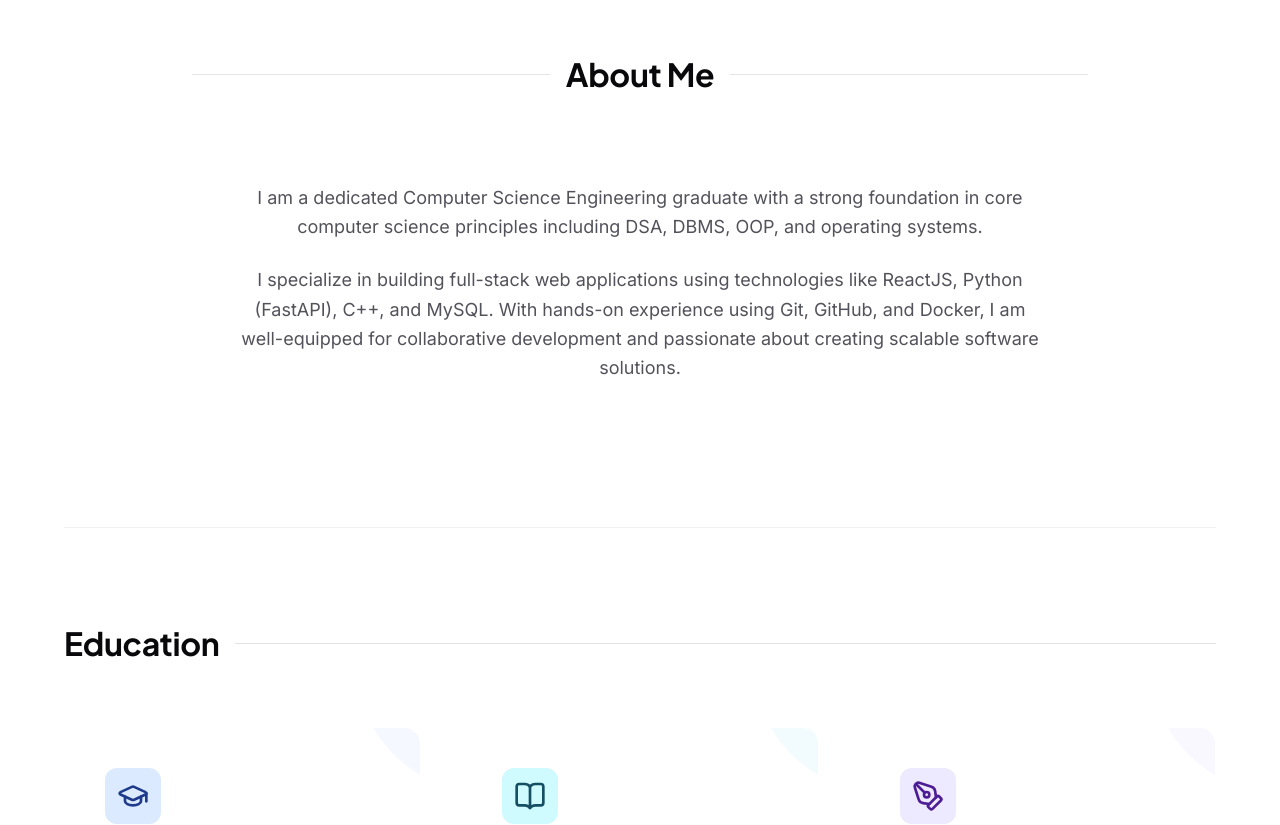
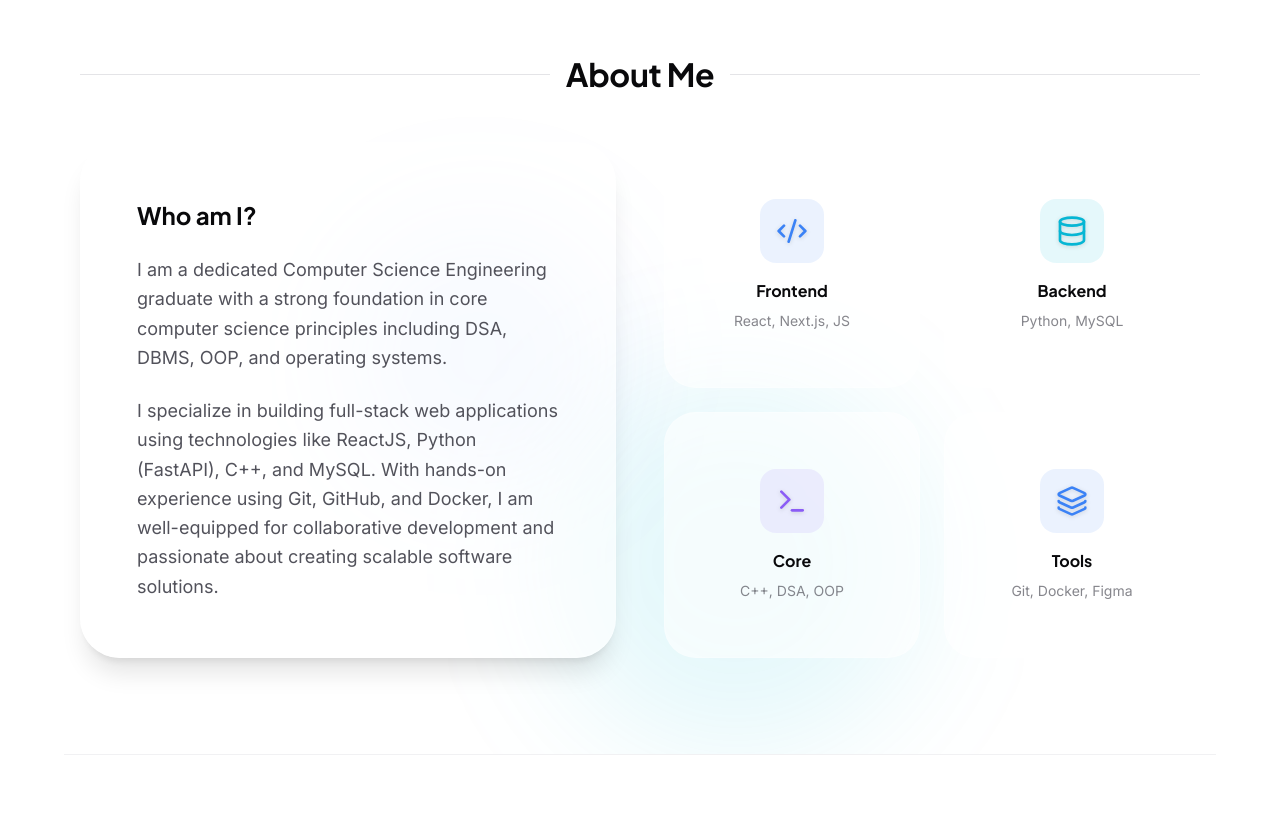
Before and after one commit to Sachin7568/Portfolio, a Next.js app: page / in a window 1280 px wide. Shown: the part 1040-1865 px from the top of the page. Built offline with nearby package versions, Linux system fonts and the light colour scheme.

Commit message:
Revamp About section with premium 3D layout and add 3D Tilt animations to cards globally

```diff
--- a/src/components/sections/About.tsx
+++ b/src/components/sections/About.tsx
@@ -3,28 +3,65 @@
 import { AnimatedSection } from "@/components/ui/AnimatedSection";
 import { SectionHeader } from "@/components/ui/SectionHeader";
 import { personal } from "@/data/personal";
+import { Tilt3D } from "@/components/ui/Tilt3D";
+import { Code2, Database, Terminal, Layers } from "lucide-react";
 
 export function About() {
   return (
     <section
       id="about"
-      className="py-16 md:py-24 border-b border-outline-variant/50"
+      className="py-16 md:py-24 border-b border-outline-variant/50 relative overflow-hidden"
       aria-labelledby="about-heading"
     >
-      <div className="max-w-4xl mx-auto">
+      {/* 3D Background Orbs */}
+      <div className="absolute top-1/2 left-1/4 -translate-y-1/2 w-64 h-64 bg-primary/10 rounded-full blur-3xl pointer-events-none" />
+      <div className="absolute bottom-0 right-1/4 w-96 h-96 bg-tertiary/10 rounded-full blur-3xl pointer-events-none" />
+
+      <div className="max-w-6xl mx-auto px-4 relative z-10">
         <AnimatedSection>
           <SectionHeader title="About Me" id="about-heading" align="center" />
         </AnimatedSection>
 
-        <AnimatedSection delay={0.2}>
-          <div className="font-body text-lg text-on-surface-variant space-y-6 text-center glass dark:bg-zinc-900/60 p-8 md:p-12 rounded-3xl border border-outline-variant/30">
+        <div className="mt-12 grid grid-cols-1 lg:grid-cols-2 gap-8 lg:gap-12 items-stretch">
+          <AnimatedSection delay={0.2} className="h-full">
+            <Tilt3D tiltMaxAngleX={5} tiltMaxAngleY={5} depth={30} className="h-full">
+              <div className="h-full font-body text-lg text-on-surface-variant space-y-6 glass dark:bg-zinc-900/40 p-10 md:p-14 rounded-[2.5rem] border border-outline-variant/30 shadow-xl relative overflow-hidden group">
+                <div className="absolute inset-0 bg-gradient-to-br from-primary/5 to-transparent opacity-0 group-hover:opacity-100 transition-opacity duration-700 pointer-events-none" />
+
+                <h3 className="font-headline text-2xl font-bold text-on-surface mb-6 group-hover:text-primary transition-colors duration-500 relative z-10">
+                  Who am I?
+                </h3>
+
                 {personal.about.map((paragraph, i) => (
-              <p key={i} className="leading-relaxed">
+                  <p key={i} className="leading-relaxed relative z-10">
                     {paragraph}
                   </p>
                 ))}
               </div>
+            </Tilt3D>
           </AnimatedSection>
+
+          <AnimatedSection delay={0.3} className="h-full">
+            <div className="grid grid-cols-2 gap-6 h-full">
+              {[
+                { icon: Code2, title: "Frontend", desc: "React, Next.js, JS", color: "text-primary", bg: "bg-primary/10", border: "hover:border-primary/50 hover:shadow-[0_0_30px_rgba(56,189,248,0.15)]" },
+                { icon: Database, title: "Backend", desc: "Python, MySQL", color: "text-tertiary", bg: "bg-tertiary/10", border: "hover:border-tertiary/50 hover:shadow-[0_0_30px_rgba(45,212,191,0.15)]" },
+                { icon: Terminal, title: "Core", desc: "C++, DSA, OOP", color: "text-secondary", bg: "bg-secondary/10", border: "hover:border-secondary/50 hover:shadow-[0_0_30px_rgba(167,139,250,0.15)]" },
+                { icon: Layers, title: "Tools", desc: "Git, Docker, Figma", color: "text-primary", bg: "bg-primary/10", border: "hover:border-primary/50 hover:shadow-[0_0_30px_rgba(56,189,248,0.15)]" },
+              ].map((item, i) => (
+                <Tilt3D key={i} tiltMaxAngleX={15} tiltMaxAngleY={15} scale={1.05} depth={20} className="h-full">
+                  <div className={`h-full glass dark:bg-zinc-900/40 p-6 md:p-8 rounded-[2rem] border border-outline-variant/30 flex flex-col items-center justify-center text-center group transition-all duration-500 ${item.border}`}>
+                    <div className={`w-16 h-16 rounded-2xl flex items-center justify-center mb-4 transition-transform duration-500 group-hover:scale-110 group-hover:-translate-y-2 ${item.bg} ${item.color}`}>
+                      <item.icon className="w-8 h-8 drop-shadow-sm" />
+                    </div>
+                    <h4 className="font-headline font-bold text-on-surface mb-2 relative z-10">{item.title}</h4>
+                    <p className="text-sm font-medium text-on-surface-variant/70 relative z-10">{item.desc}</p>
+                  </div>
+                </Tilt3D>
+              ))}
+            </div>
+          </AnimatedSection>
+        </div>
       </div>
     </section>
   );
--- a/src/components/sections/Certifications.tsx
+++ b/src/components/sections/Certifications.tsx
@@ -12,6 +12,7 @@ import {
   ExternalLink,
 } from "lucide-react";
 import { cn } from "@/lib/utils";
+import { Tilt3D } from "@/components/ui/Tilt3D";
 
 const iconMap: Record<string, React.ComponentType<{ className?: string }>> = {
   Award,
@@ -66,6 +67,8 @@ export function Certifications() {
                   : {};
 
                 return (
+                  <Tilt3D tiltMaxAngleX={8} tiltMaxAngleY={8} scale={1.03} className="h-full">
+                    // @ts-expect-error dynamic wrapper type mismatch is fine here
                     <CardWrapper
                       {...wrapperProps}
                       className="group block p-6 rounded-3xl glass dark:bg-zinc-900/40 border border-outline-variant/30 transition-all duration-500 hover:border-primary/50 hover:shadow-[0_0_30px_rgba(56,189,248,0.15)] hover:-translate-y-2 h-full relative overflow-hidden"
@@ -104,6 +107,7 @@ export function Certifications() {
                         )}
                       </div>
                     </CardWrapper>
+                  </Tilt3D>
                 );
               })()}
             </AnimatedSection>
--- a/src/components/sections/Projects.tsx
+++ b/src/components/sections/Projects.tsx
@@ -21,7 +21,7 @@ import {
 } from "lucide-react";
 import { Github } from "@/components/ui/Icons";
 import { cn } from "@/lib/utils";
-
+import { Tilt3D } from "@/components/ui/Tilt3D";
 const iconMap: Record<string, React.ComponentType<{ className?: string }>> = {
   Gamepad2,
   Crown,
@@ -310,7 +310,9 @@ export function Projects() {
                 animate={{ opacity: 1, scale: 1 }}
                 exit={{ opacity: 0, scale: 0.95 }}
                 transition={{ duration: 0.3, delay: index * 0.05 }}
+                className="h-full"
               >
+                <Tilt3D tiltMaxAngleX={4} tiltMaxAngleY={4} scale={1.02} className="h-full">
                   <div
                     className="project-card glass dark:bg-zinc-900/60 border border-outline-variant/30 rounded-2xl overflow-hidden flex flex-col group transition-all duration-500 cursor-pointer h-full hover:-translate-y-2"
                     onClick={() => setSelectedProject(project)}
@@ -346,11 +348,11 @@ export function Projects() {
                         </h3>
                         <div
                           className={cn(
-                          "w-10 h-10 rounded-full flex items-center justify-center",
+                            "w-10 h-10 rounded-full flex items-center justify-center transition-transform duration-500 group-hover:scale-110",
                             colors.iconBg
                           )}
                         >
-                        <Icon className="w-5 h-5" />
+                          <Icon className="w-5 h-5 drop-shadow-sm" />
                         </div>
                       </div>
 
@@ -403,6 +405,7 @@ export function Projects() {
                       )}
                     </div>
                   </div>
+                </Tilt3D>
               </motion.div>
             );
           })}
--- /dev/null
+++ b/src/components/ui/Tilt3D.tsx
@@ -0,0 +1,74 @@
+"use client";
+
+import { useRef, useState } from "react";
+import { motion, useMotionValue, useSpring, useTransform } from "framer-motion";
+import { cn } from "@/lib/utils";
+
+interface Tilt3DProps {
+  children: React.ReactNode;
+  className?: string;
+  tiltMaxAngleX?: number;
+  tiltMaxAngleY?: number;
+  scale?: number;
+  depth?: number;
+}
+
+export function Tilt3D({
+  children,
+  className,
+  tiltMaxAngleX = 8,
+  tiltMaxAngleY = 8,
+  scale = 1.02,
+  depth = 30,
+}: Tilt3DProps) {
+  const ref = useRef<HTMLDivElement>(null);
+
+  const x = useMotionValue(0);
+  const y = useMotionValue(0);
+
+  const mouseXSpring = useSpring(x, { stiffness: 150, damping: 20 });
+  const mouseYSpring = useSpring(y, { stiffness: 150, damping: 20 });
+
+  const rotateX = useTransform(mouseYSpring, [-0.5, 0.5], [tiltMaxAngleX, -tiltMaxAngleX]);
+  const rotateY = useTransform(mouseXSpring, [-0.5, 0.5], [-tiltMaxAngleY, tiltMaxAngleY]);
+
+  const [isHovered, setIsHovered] = useState(false);
+
+  const handleMouseMove = (e: React.MouseEvent<HTMLDivElement>) => {
+    if (!ref.current) return;
+    const rect = ref.current.getBoundingClientRect();
+    const mouseX = e.clientX - rect.left;
+    const mouseY = e.clientY - rect.top;
+    x.set(mouseX / rect.width - 0.5);
+    y.set(mouseY / rect.height - 0.5);
+  };
+
+  const handleMouseEnter = () => setIsHovered(true);
+  const handleMouseLeave = () => {
+    setIsHovered(false);
+    x.set(0);
+    y.set(0);
+  };
+
+  return (
+    <div style={{ perspective: "1500px" }} className="w-full h-full">
+      <motion.div
+        ref={ref}
+        onMouseMove={handleMouseMove}
+        onMouseEnter={handleMouseEnter}
+        onMouseLeave={handleMouseLeave}
+        animate={isHovered ? { scale } : { scale: 1 }}
+        style={{
+          rotateX,
+          rotateY,
+          transformStyle: "preserve-3d",
+        }}
+        className={cn("will-change-transform relative w-full h-full", className)}
+      >
+        <div style={{ transform: isHovered ? `translateZ(${depth}px)` : "translateZ(0px)", transition: "transform 0.3s ease-out" }} className="w-full h-full">
+           {children}
+        </div>
+      </motion.div>
+    </div>
+  );
+}
```
Lines whose indentation alone changed are shown as unchanged.
